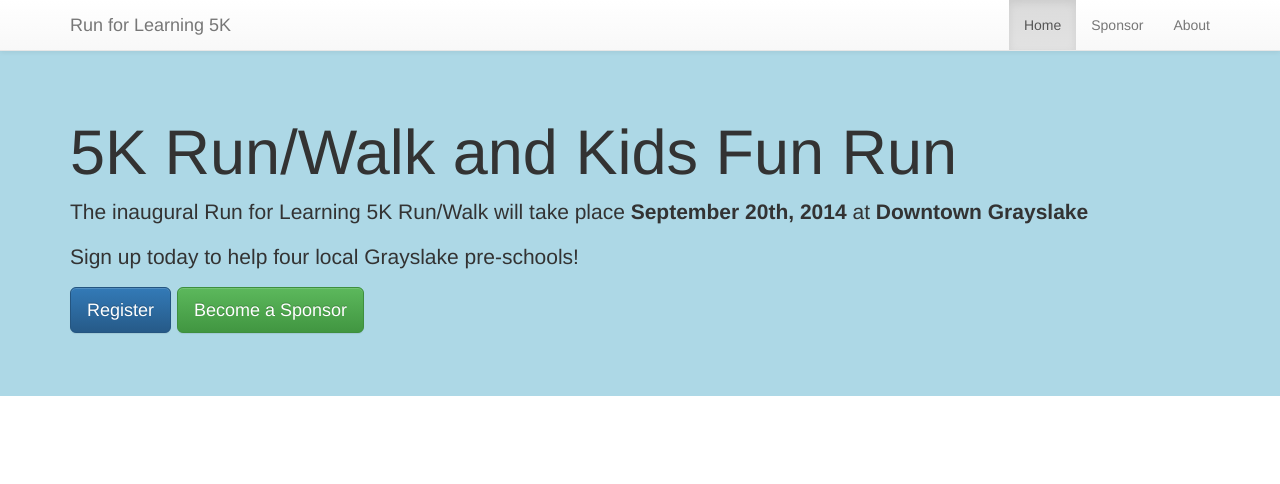
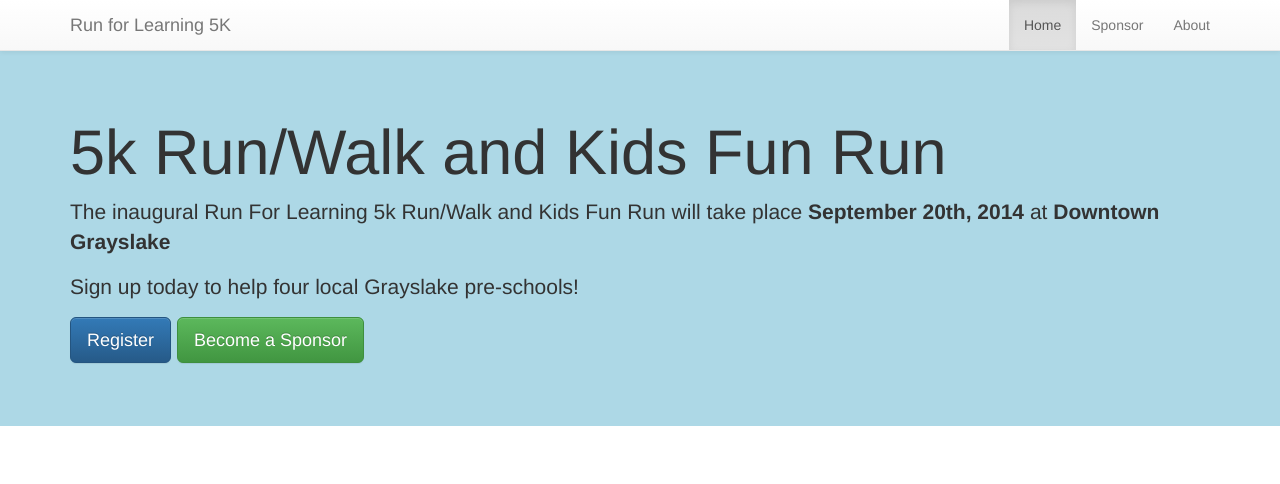
Before and after one commit to runforlearning/runforlearning.github.io, a Jekyll site: the page built from index.html, in a window 1280 px wide and 1400 px high. Shown: the top 484 px of the window. Built offline with Jekyll 4.4.1, drawn with Linux system fonts in a browser that asks for light colours; nearby versions of some CDN libraries; some of the changed text lies outside the part shown; grey boxes are pictures that could not be loaded.

Commit message:
Adds global variables for reused links/copy

```diff
--- a/_config.yml
+++ b/_config.yml
@@ -1,7 +1,17 @@
+org_name: Run For Learning
+
 name: Run For Learning 5k Run/Walk and Kids Fun Run
+
+short_name: 5k Run/Walk and Kids Fun Run
 
 description: 5k Run/Walk and Kids Fun Run to raise funds for four Grayslake pre-schools
 
 author_email: webmaster@grayslake-coop.com
 
+registration_vendor_url: "www.signmeup.com/101582"
+
+registration_link: '<a href="http://www.signmeup.com/101582" class="btn btn-primary btn-lg" target="_blank">Register</a>'
+
+sponsor_link: '<a href ="/sponsor.html" class="btn btn-success btn-lg">Become a Sponsor</a>'
+
 exclude: [README.md, tags, vendor]
--- a/index.html
+++ b/index.html
@@ -5,17 +5,17 @@
 
 <div class="jumbotron">
   <div class="container">
-    <h1>5K Run/Walk and Kids Fun Run</h1>
-    <p>The inaugural Run for Learning 5K Run/Walk will take place <strong>September 20th, 2014</strong> at <strong>Downtown Grayslake</strong></p>
+    <h1>{{site.short_name}}</h1>
+    <p>The inaugural {{site.name}} will take place <strong>September 20th, 2014</strong> at <strong>Downtown Grayslake</strong></p>
     <p>Sign up today to help four local Grayslake pre-schools!</p>
-    <p><a href="" class="btn btn-primary btn-lg">Register</a> <a href ="" class="btn btn-success btn-lg">Become a Sponsor</a></p>
+    <p>{{site.registration_link}} {{site.sponsor_link}}</p>
   </div>
 </div>
 
 <div class="container">
   <div class="row">
     <div class="col-md-6">
-      <p class="lead">Please join us in our premier Run For Learning 5k Run/Walk and Kids Fun Run on <strong>Saturday, September 20, 2014</strong> in <strong>Downtown Grayslake, IL</strong>.</p>
+      <p class="lead">Please join us in our premier {{site.name}} on <strong>Saturday, September 20, 2014</strong> in <strong>Downtown Grayslake, IL</strong>.</p>
       <p> With the help of our community and surrounding communities, we hope to promote a strong foundation to the beginning years of our children’s education. Please come out and join in celebrating our children.</p>
       <p>Food and beverages provided to all race participants post-race as well as fun, educational activities for all ages!</p>
       <p>5k will start at 8:30 with the 1K starting immediately at the conclusion of the 5K (around 9:30). Kids Dash will be at the conclusion of the 1K.
@@ -26,29 +26,34 @@
             <tr>
               <th>Event</th>
               <th>Time</th>
+              <th>Price</th>
             </tr>
           </thead>
           <tbody>
             <tr>
+              <td>5K Run/Walk</td>
               <td>8:30 AM</td>
-              <td>5K Run/Walk</td>
+              <td>$25.00</td>
             </tr>
             <tr>
+              <td>1K Youth Run</td>
               <td>9:30 AM Approx.<small>(immediate conclusion of 5K)</small></td>
-              <td>1K Run/Walk</td>
+              <td>$10.00</td>
             </tr>
             <tr>
+              <td>Kids Dash</td>
               <td>Conclusion of 1K</td>
-              <td>Kids Dash</td>
+              <td>FREE</td>
             </tr>
             <tr>
+              <td>Awards Ceremony</td>
               <td>10:00 AM</td>
-              <td>Awards Ceremony</td>
+              <td>&nbsp;</td>
             </tr>
           </tbody>
         </table>
       </div>
-      <p><a href="" class="btn btn-primary btn-lg">Register</a> <a href ="" class="btn btn-success btn-lg">Become a Sponsor</a></p>
+      <p>{{site.registration_link}} {{site.sponsor_link}}</p>
     </div>
     <div class="col-md-6">
       <iframe src="https://www.google.com/maps/embed?pb=!1m18!1m12!1m3!1d2948.915485738751!2d-88.04026329999998!3d42.34432519999998!2m3!1f0!2f0!3f0!3m2!1i1024!2i768!4f13.1!3m3!1m2!1s0x880f9af093e0b4cd%3A0x187ec97bcdafd119!2sCenter+St+%26+S+Whitney+St!5e0!3m2!1sen!2sus!4v1403331957282" width="600" height="450" frameborder="0" style="border:0"></iframe>
```
